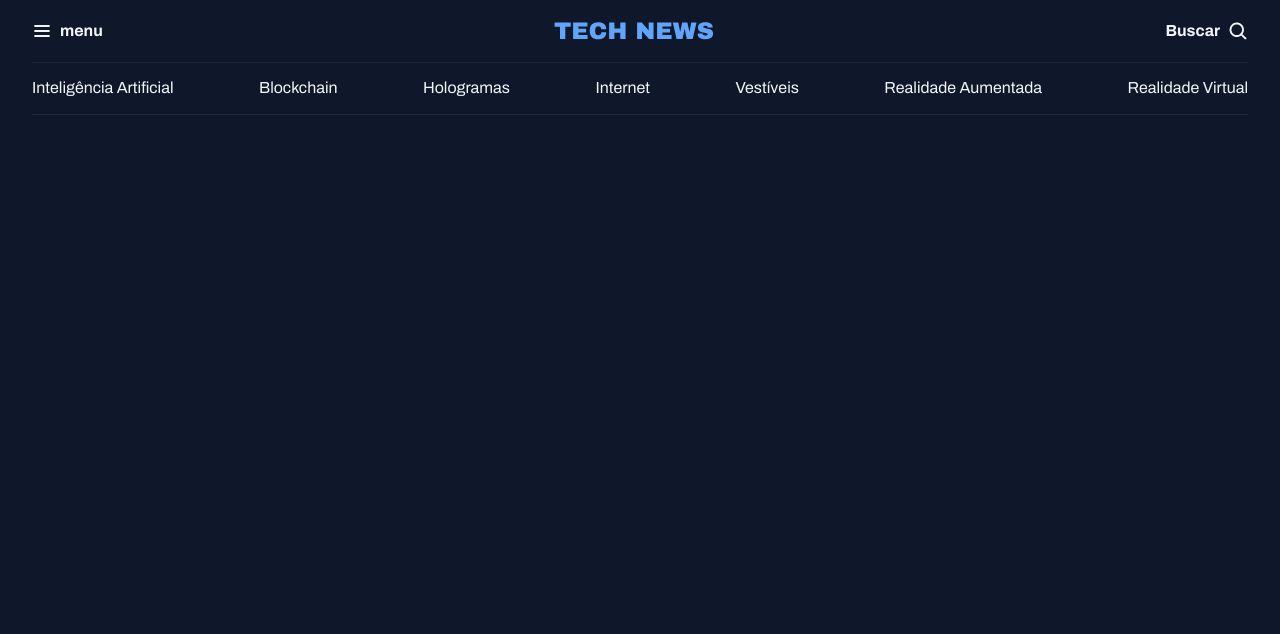
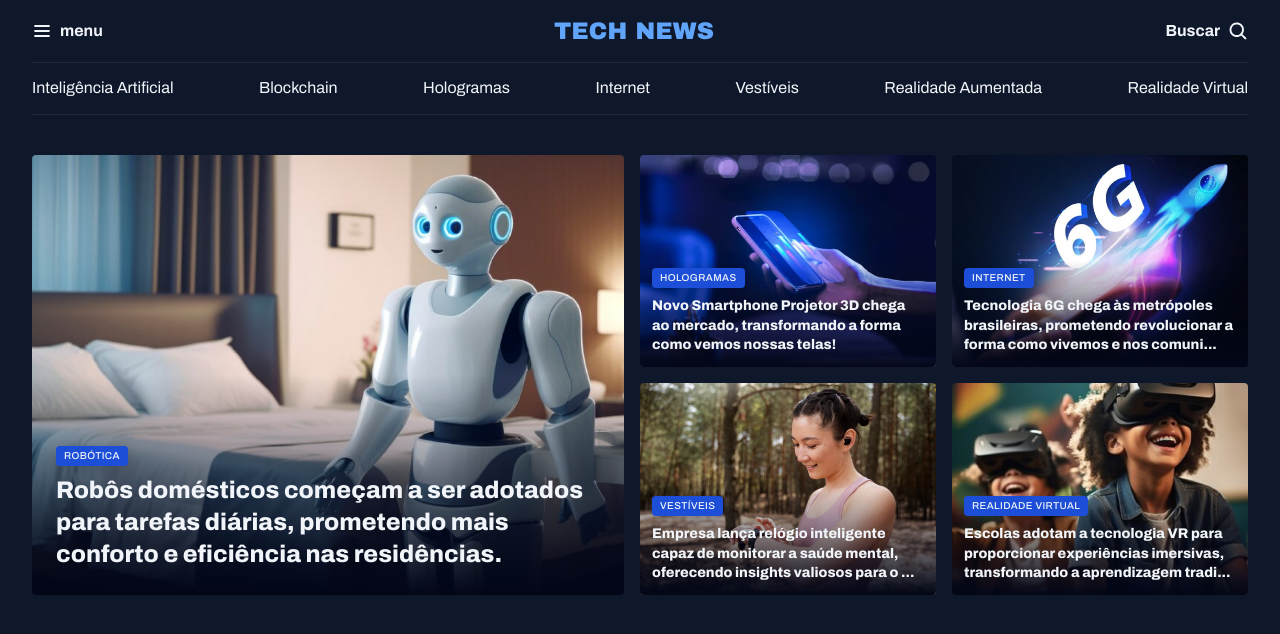
Before and after one commit to PhNathan/portalNoticias, a plain HTML site: page index.html in a window 1280 px wide. Drawn offline with Linux system fonts and the light colour scheme.

Commit message:
sections

```diff
--- a/index.html
+++ b/index.html
@@ -36,6 +36,53 @@
             <a href="#">Realidade Virtual</a>
         </nav>
     </header>
+
+
+    <main class="container grid">
+        <section id="featured" class="grid grid-flow-col gap-16">
+            <figure class="card">
+                <img src="assets/images/Image 01.png" alt="">
+                <figcaption>
+                    <span class="content-tag">Robótica</span>
+                    <h2 class="text-2xl">Robôs domésticos começam a ser adotados para tarefas diárias, prometendo mais conforto e eficiência nas residências.</h2>
+                </figcaption>
+            </figure>
+
+            <div class="grid grid-cols-2 gap-16">
+
+                <figure class="card">
+                    <img src="assets/images/Image 02.png" alt="">
+                    <figcaption>
+                        <span class="content-tag">Hologramas</span>
+                        <h2 class="text-lg">Novo Smartphone Projetor 3D chega ao mercado, transformando a forma como vemos nossas telas!</h2>
+                    </figcaption>
+                </figure>
+                <figure class="card">
+                    <img src="assets/images/Image 03.png" alt="">
+                    <figcaption>
+                        <span class="content-tag">Internet</span>
+                        <h2 class="text-lg">Tecnologia 6G chega às metrópoles brasileiras, prometendo revolucionar a forma como vivemos e nos comuni...</h2>
+                    </figcaption>
+                </figure>
+                <figure class="card">
+                    <img src="assets/images/Image 04.png" alt="">
+                    <figcaption>
+                        <span class="content-tag">Vestíveis</span>
+                        <h2 class="text-lg">Empresa lança relógio inteligente capaz de monitorar a saúde mental, oferecendo insights valiosos para o ...
+                        </h2>
+                    </figcaption>
+                </figure>
+                <figure class="card">
+                    <img src="assets/images/Image 05.png" alt="">
+                    <figcaption>
+                        <span class="content-tag">Realidade Virtual</span>
+                        <h2 class="text-lg">Escolas adotam a tecnologia VR para proporcionar experiências imersivas, transformando a aprendizagem tradi...</h2>
+                    </figcaption>
+                </figure>
+            </div>
+
+        </section>
+    </main>
 </body>
 
 </html>
--- a/styles/global.css
+++ b/styles/global.css
@@ -47,18 +47,28 @@ h3 {
   font: inherit;
 }
 
+img {
+  max-width: 100%;
+}
+
 .container {
   max-width: 1280px;
   padding-inline: 32px;
   margin-inline: auto;
 }
 
-/* utility-first */
-
-.grid {
-  display: grid;
+main {
+  margin-top: 40px;
 }
 
-.grid-flow-col {
-  grid-auto-flow: column;
+.content-tag {
+  display: inline-block;
+  background-color: var(--brand-color-dark);
+  padding: 4px 8px;
+  border-radius: 4px;
+  font: 500 10px/1.2 var(--font-family);
+  text-transform: uppercase;
+  letter-spacing: 0.04em;
+  color: var(--text-color-primary);
+  box-shadow: 0px 4px 16px rgba(2, 6, 23, 0.25);
 }
--- a/styles/index.css
+++ b/styles/index.css
@@ -1,2 +1,4 @@
 @import url(global.css);
 @import url(header.css);
+@import url(utility.css);
+@import url(sections.css);
--- /dev/null
+++ b/styles/sections.css
@@ -0,0 +1,31 @@
+#featured {
+  img {
+    height: 100%;
+    object-fit: cover;
+  }
+  .card {
+    position: relative;
+    overflow: hidden;
+    border-radius: 4px;
+    &::before {
+      content: "";
+      background: linear-gradient(180deg, transparent 0%, #020617 100%);
+      position: absolute;
+      inset: 0;
+      top: 50%;
+    }
+
+    figcaption {
+      position: absolute;
+      bottom: 0;
+      padding: 24px;
+      &:has(.text-lg) {
+        padding: 12px;
+      }
+
+      h2 {
+        margin-top: 8px;
+      }
+    }
+  }
+}
--- /dev/null
+++ b/styles/utility.css
@@ -0,0 +1,32 @@
+/* utility-first */
+
+.grid {
+  display: grid;
+}
+
+.grid-flow-col {
+  grid-auto-flow: column;
+}
+
+.grid-cols-2 {
+  grid-template-columns: 1fr 1fr;
+}
+
+.gap-16 {
+  gap: 16px;
+}
+
+.text-2xl {
+  font: var(--h1);
+}
+
+.text-xl {
+  font: var(--h2);
+}
+.text-lg {
+  font: var(--h3);
+}
+
+.text-sm {
+  font: var(--text-sm);
+}
```
